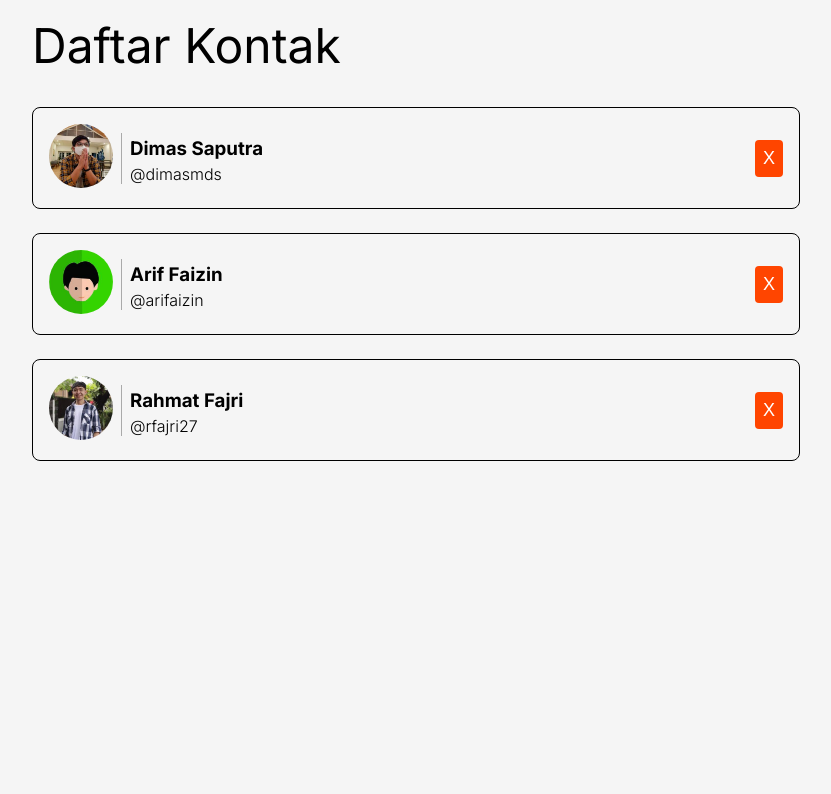
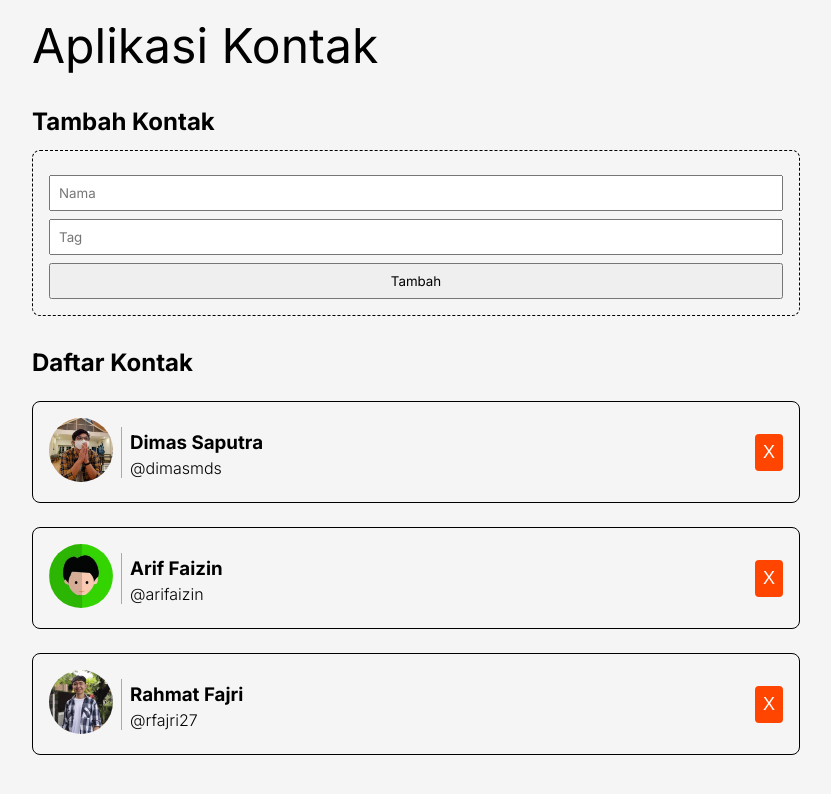
Before and after one commit to RyanRyzer/contact-apps, a React (Vite) app: page / in a window 1280 px wide. Shown: the top 794 px of the page, without its empty margins (224-1055 px from the left). Built offline with nearby package versions, Linux system fonts and the light colour scheme.

Commit message:
Update ContactApp.jsx

```diff
--- a/src/components/ContactApp.jsx
+++ b/src/components/ContactApp.jsx
@@ -1,6 +1,7 @@
 import React from 'react';
 import ContactList from './ContactList';
 import { getData } from '../utils/data';
+import ContactInput from './ContactInput';
 
 class ContactApp extends React.Component {
  constructor(props) {
@@ -10,6 +11,7 @@ class ContactApp extends React.Component {
    }
 
    this.onDeleteHandler = this.onDeleteHandler.bind(this);
+   this.onAddContactHandler = this.onAddContactHandler.bind(this);
  }
 
  onDeleteHandler(id) {
@@ -17,10 +19,29 @@ class ContactApp extends React.Component {
    this.setState({ contacts });
  }
 
+ onAddContactHandler({ name, tag }) {
+  this.setState((prevState) => {
+    return {
+      contacts: [
+        ...prevState.contacts,
+        {
+          id: +new Date(),
+          name,
+          tag,
+          imageUrl: '/images/default.jpg',
+        }
+      ]
+    }
+  });
+}
+
 render() {
   return (
     <div className="contact-app">
-       <h1>Daftar Kontak</h1>
+      <h1>Aplikasi Kontak</h1>
+      <h2>Tambah Kontak</h2>
+      <ContactInput addContact={this.onAddContactHandler} />
+      <h2>Daftar Kontak</h2>
       <ContactList contacts={this.state.contacts} onDelete={this.onDeleteHandler} />
     </div>
   );
```
Lines whose indentation alone changed are shown as unchanged.
